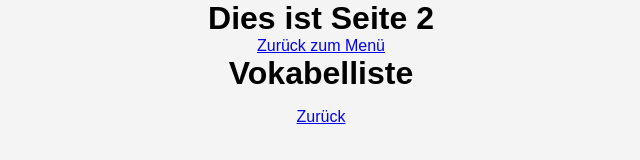
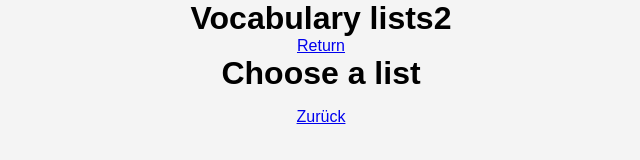
Before and after one commit to kynmjl/vocab-flashcard, a plain HTML site: page site2.html in a window 1280 px wide. Shown: the whole page, without its empty margins (319-959 px from the left). Drawn offline with Linux system fonts and the light colour scheme.

Commit message:
Update site2.html

```diff
--- a/site2.html
+++ b/site2.html
@@ -6,8 +6,8 @@
     <title>site 2</title>
 </head>
 <body>
-    <h1>Dies ist Seite 2</h1>
-    <a href="index.html">Zurück zum Menü</a>
+    <h1>Vocabulary lists2</h1>
+    <a href="index.html">Return</a>
 </body>
 </html>
 
@@ -22,7 +22,7 @@
     <link rel="stylesheet" href="style.css">
 </head>
 <body>
-    <h1>Vokabelliste</h1>
+    <h1>Choose a list</h1>
     <ul id="vocabulary-list"></ul>
     <a href="site2.html">Zurück</a>
     <script>
```
